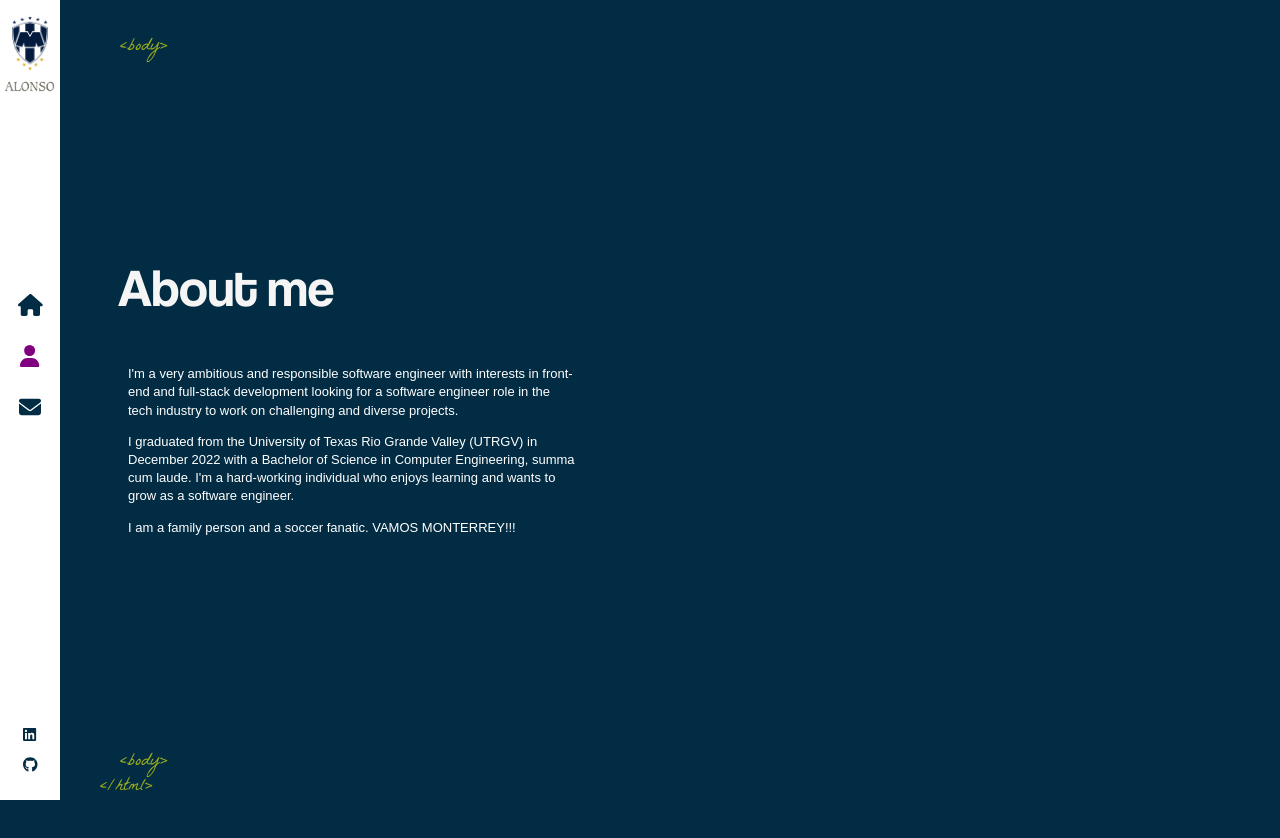
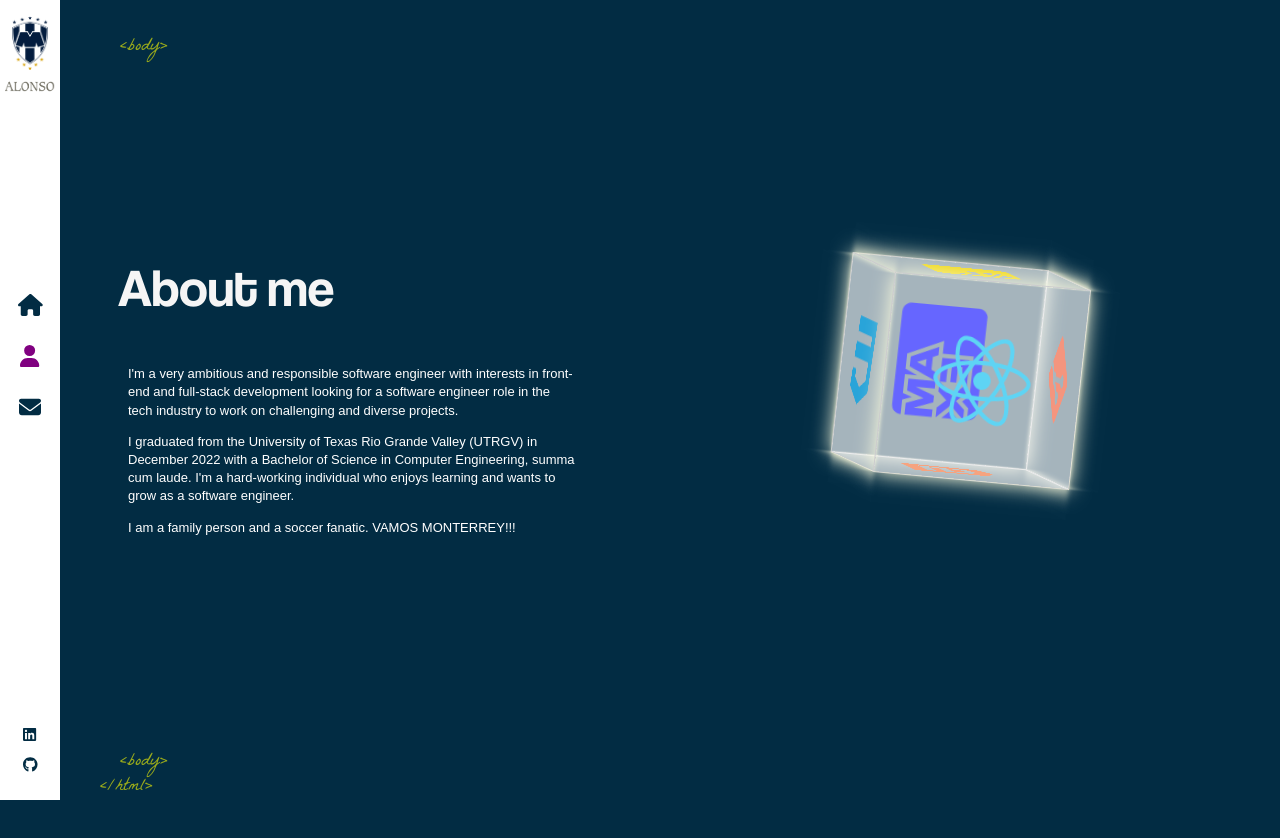
Before and after one commit to AlonsoGonzalezGonzalez/personal-portfolio, a React (Create React App) app in the folder react-portfolio/: page /about in a window 1280 px wide. Shown: the top 838 px of the page. Before the commit the page ends 804 px from the top, so only its background shows below. Built offline with nearby package versions, Linux system fonts and the light colour scheme.

Commit message:
made a cube animation using icons of my top skills

```diff
--- a/react-portfolio/src/components/About/index.js
+++ b/react-portfolio/src/components/About/index.js
@@ -1,6 +1,10 @@
 import AnimatedLetters from '../AnimatedLetters';
 import './index.scss'
 import { useState, useEffect } from 'react'
+import { FontAwesomeIcon } from '@fortawesome/react-fontawesome';
+import { } from '@fortawesome/free-solid-svg-icons'
+import { faCcAmex, faCss3, faGitAlt, faHtml5, faJsSquare, faReact } from '@fortawesome/free-brands-svg-icons';
+
 
 const About = () => {
     const [letterClass,setLetterClass] = useState('text-animate')
@@ -33,6 +37,30 @@ const About = () => {
                     I am a family person and a soccer fanatic. VAMOS MONTERREY!!!
                 </p>
             </div>
+            <div className='stage-cube-cont'>
+                <div className='cubespinner'>
+                    <div className='face1'>
+                        <FontAwesomeIcon icon={faCcAmex} color='Blue'/>
+                    </div>
+                    <div className='face2'>
+                        <FontAwesomeIcon icon={faHtml5} color='#F06529'/>
+                    </div>
+                    <div className='face3'>
+                        <FontAwesomeIcon icon={faCss3} color='#28A4D9'/>
+                    </div>
+                    <div className='face4'>
+                        <FontAwesomeIcon icon={faReact} color='#5ED4F4'/>
+                    </div>
+                    <div className='face5'>
+                        <FontAwesomeIcon icon={faJsSquare} color='#EFD81D'/>
+                    </div>
+                    <div className='face6'>
+                        <FontAwesomeIcon icon={faGitAlt} color='#EC4D28'/>
+                    </div>
+
+                </div>
+
+            </div>
         </div>
     )
 }
--- a/react-portfolio/src/components/About/index.scss
+++ b/react-portfolio/src/components/About/index.scss
@@ -0,0 +1,81 @@
+.stage-cube-cont{
+    width: 50%;
+    height: 100%;
+    top: 0;
+    padding-top: 18%;
+    margin-left: 0;
+    position: absolute;
+    right: 0;
+    overflow: hidden;
+}
+
+.cubespinner {
+    animation-name: spincube;
+    animation-timing-function: ease-in-out;
+    animation-iteration-count: infinite;
+    animation-duration: 12s;
+    transform-style: preserve-3d;
+    transform-origin: 100px 100px 0;
+    margin-left: calc(50% - 100px);
+
+    div {
+      position: absolute;
+      width: 200px;
+      height: 200px;
+      border: 1px solid #ccc;
+      background: rgba(255, 255, 255, 0.4);
+      text-align: center;
+      font-size: 100px;
+      display: flex;
+      justify-content: center;
+      align-items: center;
+      box-shadow: 0 0 20px 0px lightyellow;
+    }
+
+    .face1 {
+      transform: translateZ(100px);
+      color: #dd0031;
+    }
+    .face2 {
+      transform: rotateY(90deg) translateZ(100px);
+      color: #f06529;
+    }
+    .face3 {
+      transform: rotateY(90deg) rotateX(90deg) translateZ(100px);
+      color: #28a4d9;
+    }
+    .face4 {
+      transform: rotateY(180deg) rotateZ(90deg) translateZ(100px);
+      color: #5ed4f4;
+    }
+    .face5 {
+      transform: rotateY(-90deg) rotateZ(90deg) translateZ(100px);
+      color: #efd81d;
+    }
+    .face6 {
+      transform: rotateX(-90deg) translateZ(100px);
+      color: #ec4d28;
+    }
+  }
+
+  @keyframes spincube {
+    from,
+    to {
+      transform: rotateX(0deg) rotateY(0deg) rotateZ(0deg);
+    }
+    16% {
+      transform: rotateY(-90deg) rotateZ(90deg);
+    }
+    33% {
+      transform: rotateY(-90deg) rotateX(90deg);
+    }
+    50% {
+      transform: rotateY(-180deg) rotateZ(90deg);
+    }
+    66% {
+      transform: rotateY(-270deg) rotateX(90deg);
+    }
+    83% {
+      transform: rotateX(90deg);
+    }
+  }
--- a/react-portfolio/src/components/layout/index.js
+++ b/react-portfolio/src/components/layout/index.js
@@ -3,6 +3,7 @@ import Sidebar from '../Sidebar';
 import { Outlet } from 'react-router-dom';
 
 const Layout = () => {
+
     return(
         <div className='App'>
             <Sidebar />
```
